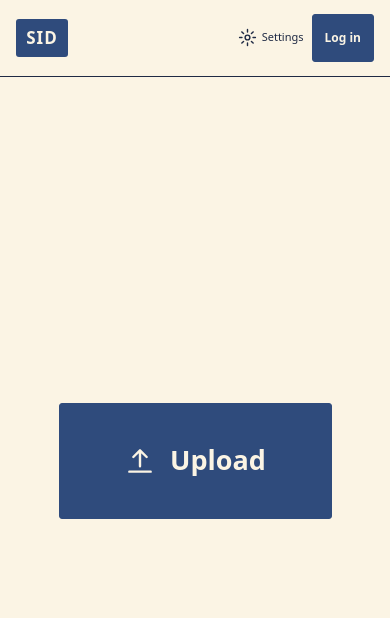
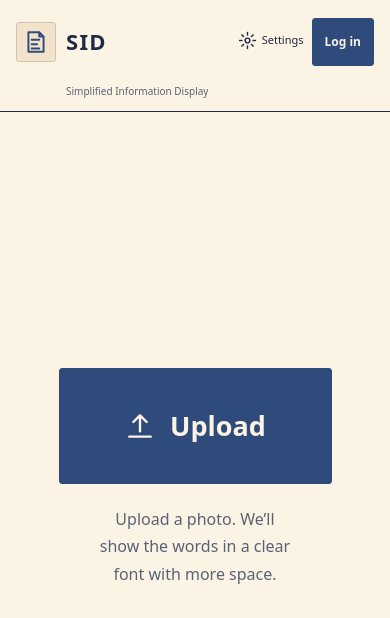
Before and after one commit to eokumoto/SID, a Next.js app: page / in a window 390 px wide. Shown: the top 618 px of the page. Built offline with nearby package versions, Linux system fonts and the light colour scheme; no server answers; a web font is replaced by a local one.

Commit message:
updated home page

```diff
--- a/app/globals.css
+++ b/app/globals.css
@@ -32,6 +32,7 @@
   --line: #cfc5ae;
   --paper: #e8dfcb;
   --radius: 3px;
+  --navbar-height: 104px;
   --text: var(--ink);
   --page-color: var(--cream);
   color-scheme: light;
@@ -118,7 +119,7 @@ button svg {
   color: var(--ink);
 }
 .navbar {
-  height: 77px;
+  height: var(--navbar-height);
   display: flex;
   align-items: center;
   justify-content: space-between;
@@ -129,17 +130,47 @@ button svg {
   z-index: 5;
 }
 .wordmark {
+  display: flex;
+  align-items: center;
+  gap: 16px;
+  min-width: 0;
+  padding: 0;
+  color: var(--text);
+  background: transparent;
+  border: 0;
+  text-align: left;
+}
+.brand-icon {
   display: grid;
   place-items: center;
-  min-width: 68px;
-  height: 42px;
-  padding: 0 12px;
-  color: var(--cream);
-  background: var(--blue);
-  border: 0;
+  width: 64px;
+  height: 64px;
+  flex-shrink: 0;
+  color: var(--blue);
+  background: var(--peach);
+  border: 1px solid var(--line);
+  border-radius: var(--radius);
+}
+.brand-icon .icon {
+  width: 38px;
+  height: 38px;
+}
+.brand-copy {
+  display: flex;
+  flex-direction: column;
+  gap: 4px;
+  min-width: 0;
+}
+.brand-name {
+  font-size: 26px;
+  font-weight: 700;
   letter-spacing: 0.06em;
-  font-size: 21px;
-  font-weight: 700;
+  line-height: 1.2;
+}
+.brand-subtitle {
+  color: var(--muted);
+  font-size: 14px;
+  line-height: 1.5;
 }
 .navbar nav {
   display: flex;
@@ -256,11 +287,11 @@ button svg {
   padding: 8px 10px;
 }
 #main {
-  min-height: calc(100svh - 77px);
+  min-height: calc(100svh - var(--navbar-height));
   outline: none;
 }
 .center-stage {
-  min-height: calc(100svh - 77px);
+  min-height: calc(100svh - var(--navbar-height));
   display: flex;
   flex-direction: column;
   align-items: center;
@@ -279,9 +310,21 @@ button svg {
   width: 38px;
   height: 38px;
 }
+.home-screen {
+  gap: 28px;
+}
+.upload-description {
+  max-width: 620px;
+  margin: 0;
+  color: var(--muted);
+  font-size: 20px;
+  line-height: 1.7;
+  text-align: center;
+  text-wrap: balance;
+}
 .drop-overlay {
   position: fixed;
-  inset: 90px 18px 18px;
+  inset: calc(var(--navbar-height) + 13px) 18px 18px;
   display: flex;
   flex-direction: column;
   align-items: center;
@@ -343,7 +386,7 @@ button svg {
 .reader-screen {
   display: flex;
   flex-direction: column;
-  min-height: calc(100svh - 77px);
+  min-height: calc(100svh - var(--navbar-height));
   padding: 18px 30px 26px;
 }
 .reader-top {
@@ -398,7 +441,7 @@ button svg {
   grid-template-columns: 1.6fr 1fr;
   gap: 20px;
   flex: 1;
-  min-height: calc(100svh - 190px);
+  min-height: calc(100svh - var(--navbar-height) - 113px);
 }
 .reader-panel {
   position: relative;
@@ -458,7 +501,7 @@ button svg {
 .original-photo img {
   width: 100%;
   height: auto;
-  max-height: calc(100svh - 235px);
+  max-height: calc(100svh - var(--navbar-height) - 158px);
   object-fit: contain;
 }
 .mobile-reader-tools {
@@ -476,7 +519,7 @@ button svg {
   display: flex;
   align-items: center;
   justify-content: center;
-  height: calc(100svh - 205px);
+  height: calc(100svh - var(--navbar-height) - 128px);
   min-height: 520px;
   padding: 18px 24px 80px;
   overflow: hidden;
@@ -782,7 +825,7 @@ button svg {
 .settings-dialog {
   width: 380px;
   margin: 0;
-  top: 77px;
+  top: var(--navbar-height);
   right: 24px;
   left: auto;
   bottom: auto;
@@ -987,17 +1030,44 @@ legend {
   color: var(--brick);
 }
 @media (max-width: 700px) {
+  .sid-app {
+    --navbar-height: 112px;
+  }
   .navbar {
-    height: 77px;
-    padding: 12px 16px;
+    height: var(--navbar-height);
+    padding: 12px 16px 40px;
     gap: 8px;
   }
   .wordmark {
-    min-width: 52px;
-    height: 38px;
-    padding: 0 9px;
-    font-size: 17px;
+    gap: 10px;
   }
+  .brand-icon {
+    width: 40px;
+    height: 40px;
+  }
+  .brand-icon .icon {
+    width: 26px;
+    height: 26px;
+  }
+  .brand-name {
+    font-size: 22px;
+  }
+  .brand-subtitle {
+    position: absolute;
+    left: 66px;
+    right: 16px;
+    bottom: 12px;
+    font-size: 10px;
+    line-height: 1.5;
+  }
+  .home-screen {
+    gap: 22px;
+  }
+  .upload-description {
+    max-width: 30ch;
+    font-size: 16px;
+  }
+
   .navbar nav {
     gap: 5px;
   }
@@ -1030,7 +1100,7 @@ legend {
     height: 32px;
   }
   .drop-overlay {
-    inset: 88px 10px 10px;
+    inset: calc(var(--navbar-height) + 11px) 10px 10px;
   }
   .scanning-photo {
     width: 60%;
@@ -1059,7 +1129,7 @@ legend {
   }
   .reader-split {
     display: flex;
-    min-height: calc(100svh - 244px);
+    min-height: calc(100svh - var(--navbar-height) - 167px);
   }
   .reader-panel {
     flex: 1;
@@ -1098,11 +1168,11 @@ legend {
     border-color: var(--text);
   }
   .photo-view {
-    min-height: calc(100svh - 170px);
+    min-height: calc(100svh - var(--navbar-height) - 93px);
     margin-bottom: 14px;
   }
   .photo-viewport {
-    height: calc(100svh - 170px);
+    height: calc(100svh - var(--navbar-height) - 93px);
     min-height: 420px;
     padding: 14px 8px 90px;
   }
@@ -1375,3 +1445,49 @@ legend {
 .auth-feedback.error-message .icon {
   margin-top: 2px;
 }
+
+@media (min-width: 701px) and (max-width: 900px) {
+  .sid-app {
+    --navbar-height: 112px;
+  }
+  .navbar {
+    padding: 12px 24px 40px;
+  }
+  .brand-icon {
+    width: 40px;
+    height: 40px;
+  }
+  .brand-icon .icon {
+    width: 26px;
+    height: 26px;
+  }
+  .brand-name {
+    font-size: 22px;
+  }
+  .brand-subtitle {
+    position: absolute;
+    left: 80px;
+    right: 24px;
+    bottom: 12px;
+    font-size: 12px;
+  }
+}
+@media (max-width: 350px) {
+  .wordmark {
+    gap: 8px;
+  }
+  .brand-icon {
+    width: 32px;
+    height: 32px;
+  }
+  .brand-icon .icon {
+    width: 22px;
+    height: 22px;
+  }
+  .brand-name {
+    font-size: 20px;
+  }
+  .brand-subtitle {
+    left: 56px;
+  }
+}
--- a/components/sid-app.tsx
+++ b/components/sid-app.tsx
@@ -474,7 +474,15 @@ export function SidApp({ preview = "" }: { preview?: string }) {
           aria-label="SID home"
           onClick={home}
         >
-          SID
+          <span className="brand-icon" aria-hidden="true">
+            <Icon name="document" />
+          </span>
+          <span className="brand-copy">
+            <span className="brand-name">SID</span>
+            <span className="brand-subtitle">
+              Simplified Information Display
+            </span>
+          </span>
         </button>
         <nav aria-label="Main navigation">
           {signedIn && (
@@ -564,11 +572,16 @@ export function SidApp({ preview = "" }: { preview?: string }) {
             <button
               type="button"
               className="button upload-button"
+              aria-describedby="upload-description"
               onClick={() => picker.current?.click()}
             >
               <Icon name="upload" />
               Upload
             </button>
+            <p id="upload-description" className="upload-description">
+              Upload a photo. We’ll show the words in a clear font with more
+              space.
+            </p>
           </section>
         )}
         {screen === "processing" && (
--- a/components/ui/icon.tsx
+++ b/components/ui/icon.tsx
@@ -2,6 +2,7 @@ import type { CSSProperties } from "react";
 
 export type IconName =
   | "upload"
+  | "document"
   | "settings"
   | "history"
   | "photo"
@@ -19,6 +20,11 @@ export type IconName =
   | "logout"
   | "mail";
 const paths: Record<IconName, React.ReactNode> = {
+  document: (
+    <>
+      <path d="M5 3h10l4 4v14H5zM15 3v4h4M8 10h7M8 14h5M8 18h7" />
+    </>
+  ),
   upload: (
     <>
       <path d="M12 16V4M7 9l5-5 5 5M4 20h16" />
```
Also changed, not shown: 1 other file (tests, documents, lock files or other folders).
